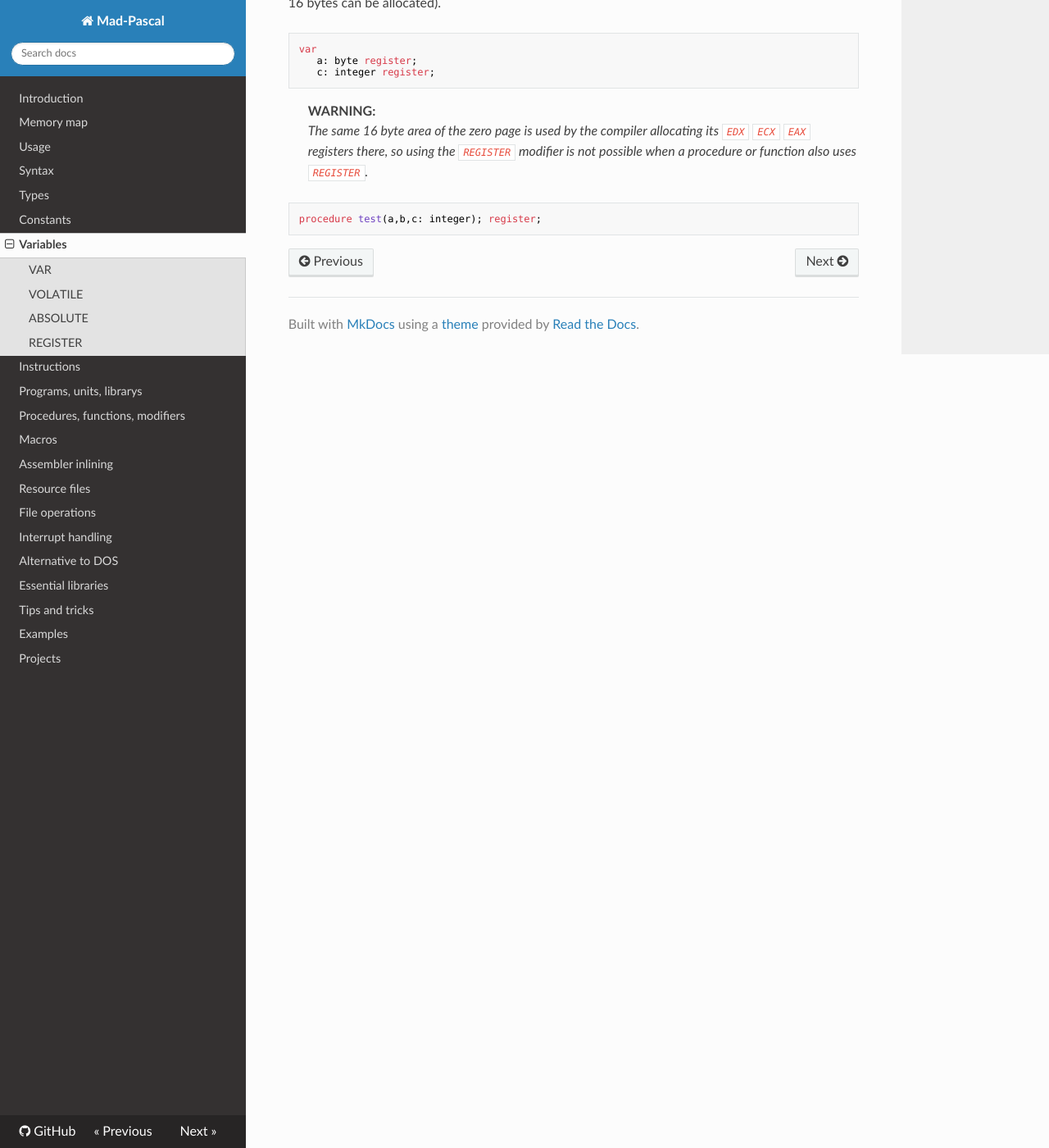
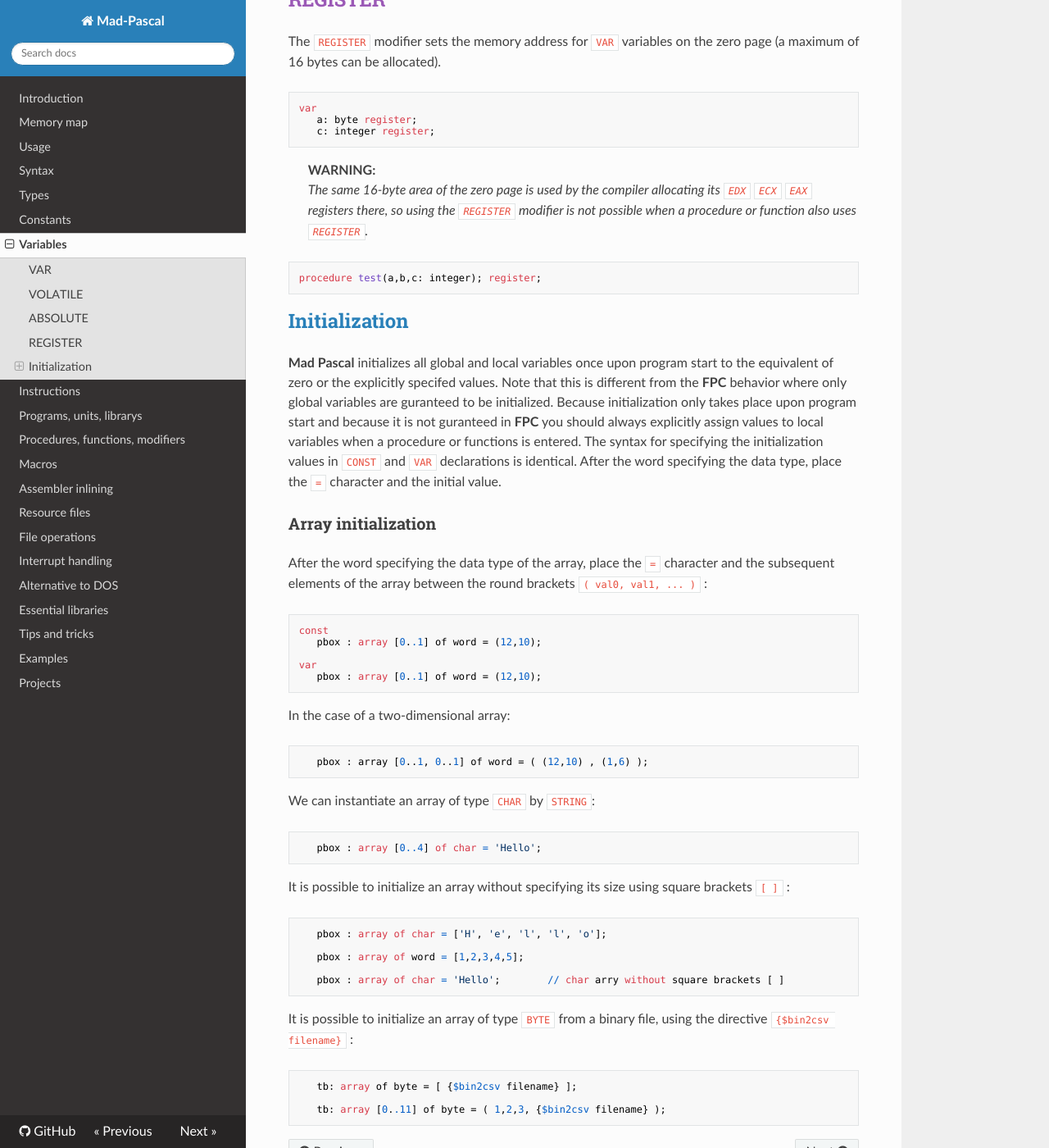
Before and after one commit to tebe6502/mad-pascal-en-mkdocs, an MkDocs documentation site: the page built from docs/variables.md, in a window 1280 px wide and 1400 px high, scrolled down 1153 px. Shown: the whole window at 82% size. Built offline with MkDocs 1.6.1, drawn with Linux system fonts in a browser that asks for light colours; nearby versions of some CDN libraries; some of the changed text lies outside the part shown.

Commit message:
Details for initialization

````diff
--- a/docs/variables.md
+++ b/docs/variables.md
@@ -21,10 +21,9 @@ var
     tb: array [0..3] of byte = (0,1,2,3);
 ```
 
-## [VOLATILE](https://pl.wikipedia.org/wiki/Zmienna_ulotna)
+## [VOLATILE](https://en.wikipedia.org/wiki/Volatile_(computer_programming))
 
-The `VOLATILE` modifier marks a variable as so-called transient. Marking it as `VOLATILE` disables optimization of the resulting code for that variable,
-This is useful for hardware registers whose values may change with each successive read.
+The `VOLATILE` modifier marks a variable as so-called volatile. Marking it as `VOLATILE` disables optimization of the resulting code for that variable. Every read access to the variable will read from the memory location and will not re-use values that were already read by previous instructions. This is useful for hardware registers whose values may change with each successive read and for variables that are modified in parallel by other code the is not known to the compiler, for example by interrupt handlers.
 
 ```delphi
 var
@@ -67,9 +66,50 @@ var
 ```
 
 > **WARNING:**
-> _The same 16 byte area of the zero page is used by the compiler allocating its `EDX` `ECX` `EAX` registers there, so using the `REGISTER` modifier is not possible when a procedure or function also uses `REGISTER`._
+> _The same 16-byte area of the zero page is used by the compiler allocating its `EDX` `ECX` `EAX` registers there, so using the `REGISTER` modifier is not possible when a procedure or function also uses `REGISTER`._
 
 
 ```delphi
 procedure test(a,b,c: integer); register;
 ```
+
+## [Initialization](https://www.freepascal.org/docs-html/ref/refse24.html)
+
+**Mad Pascal** initializes all global and local variables once upon program start to the equivalent of zero or the explicitly specifed values.
+Note that this is different from the **FPC** behavior where only global variables are guranteed to be initialized.
+Because initialization only takes place upon program start and because it is not guranteed in **FPC** you should always explicitly assign values to local variables when a procedure or functions is entered.
+The syntax for specifying the initialization values in `CONST` and `VAR` declarations is identical.
+After the word specifying the data type, place the `=` character and the initial value.
+
+### Array initialization
+
+After the word specifying the data type of the array, place the `=` character and the subsequent elements of the array between the round brackets `( val0, val1, ... )` :
+```
+const
+   pbox : array [0..1] of word = (12,10);
+
+var
+   pbox : array [0..1] of word = (12,10);
+```
+In the case of a two-dimensional array:
+```
+   pbox : array [0..1, 0..1] of word = ( (12,10) , (1,6) );
+```
+We can instantiate an array of type `CHAR` by `STRING`:
+```
+   pbox : array [0..4] of char = 'Hello';
+```
+It is possible to initialize an array without specifying its size using square brackets `[ ]` :
+```
+   pbox : array of char = ['H', 'e', 'l', 'l', 'o'];
+
+   pbox : array of word = [1,2,3,4,5];
+
+   pbox : array of char = 'Hello';        // char arry without square brackets [ ]
+```
+It is possible to initialize an array of type `BYTE` from a binary file, using the directive `{$bin2csv filename}` :
+```
+   tb: array of byte = [ {$bin2csv filename} ];
+
+   tb: array [0..11] of byte = ( 1,2,3, {$bin2csv filename} );
+```
````
Also changed, not shown: docs/constants.md (+14 -2 lines), docs/types.md (+0 -34 lines).
